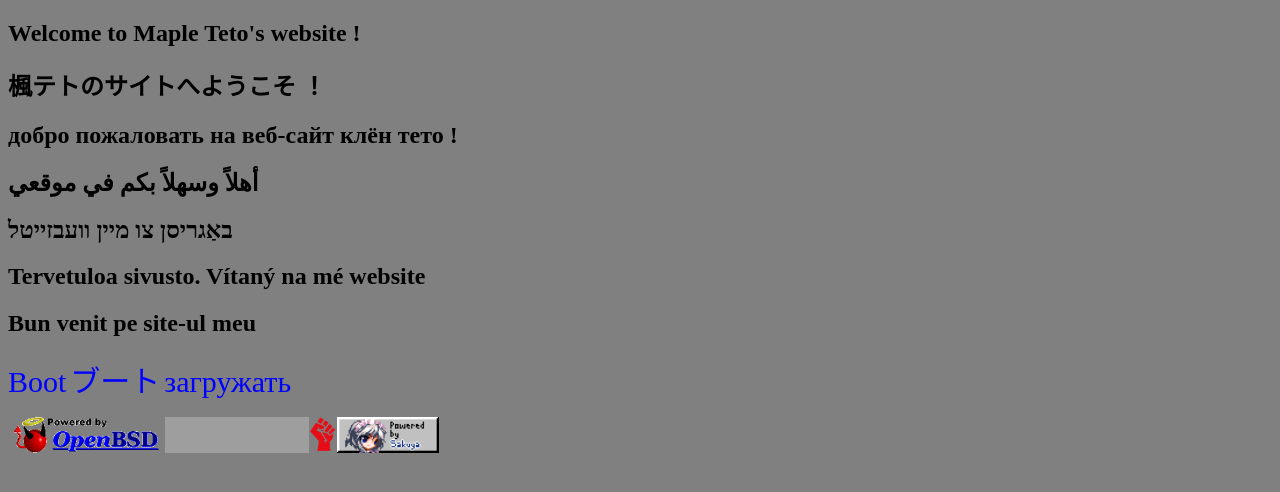
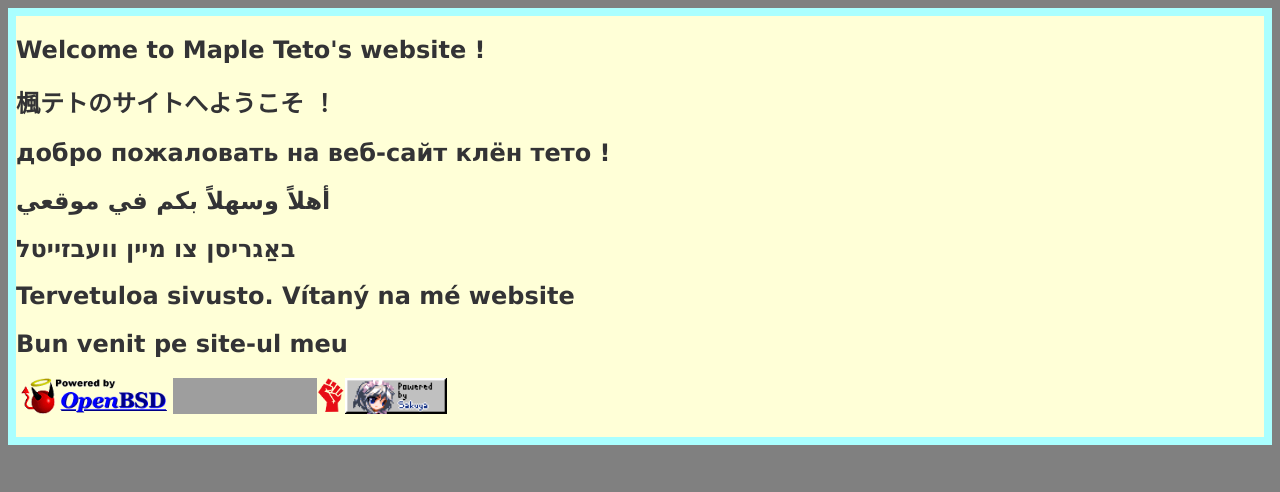
Before and after one commit to mapleteto/website, a plain HTML site: page index.html in a window 1280 px wide. Drawn offline with Linux system fonts and the light colour scheme; files that its build step writes are made by us from their sources; grey boxes are pictures that could not be loaded.

Commit message:
Update index.html

```diff
--- a/index.html
+++ b/index.html
@@ -3,7 +3,7 @@
 <head>
   <title>mapleteto</title>
 
-  <link href="css/style.css" rel="stylesheet" type="text/css" media="all">
+  <link href="pub/style/style.css" rel="stylesheet" type="text/css" media="all">
 
   <meta http-equiv="Content-Type" content="text/html; charset=UTF-8">
   <meta name="viewport" content="width=device-width, initial-scale=1.0">
@@ -11,7 +11,7 @@
   <style>* { cursor: url(http://mapleteto.neocities.org/img/cursor.png), auto; }</style>
 </head>
 <body>
-    <div class="box">
+    <div id="box">
       <h2>Welcome to Maple Teto's website !</h2>
       <h2>楓テトのサイトへようこそ ！</h2>
       <h2>добро пожаловать на веб-сайт клён тето !</h2>
@@ -19,9 +19,6 @@
       <h2>באַגריסן צו מיין וועבזייטל</h2>
       <h2>Tervetuloa sivusto. Vítaný na mé website</h2>
       <h2>Bun venit pe site-ul meu</h2>
-      <a href="/en/boot.html">Boot</a>
-      <a href="/jp/boot.html">ブート</a>
-      <a href="/ru/boot.html">загружать</a>
       <p><a href="http://openbsd.org" target="_b"><img src="img/openbsd.gif" height="36" border="0"></a><a href="http://plan9.stanleylieber.com/mothra" target="_b"><img src="http://9front.org/img/mothracompat.gif" height="36" border="0"></a><img src="http://9front.org/img/nonazis.png" height="36" border="0"><a href="https://blacklivesmatter.com" target="_b"><img src="http://9front.org/img/blm-b.png" height="36" border="0"></a><img src="img/fist.png" height="36" border="0"><a href="https://nishi.boats/banners/" target="_b"><img src="img/powered_by_sakuya.gif" height="36" border="0"></a>
     </div>
   </body>
```
